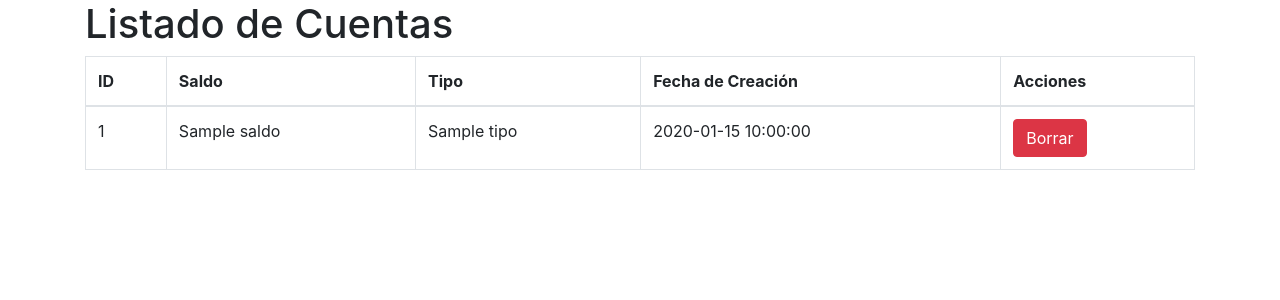
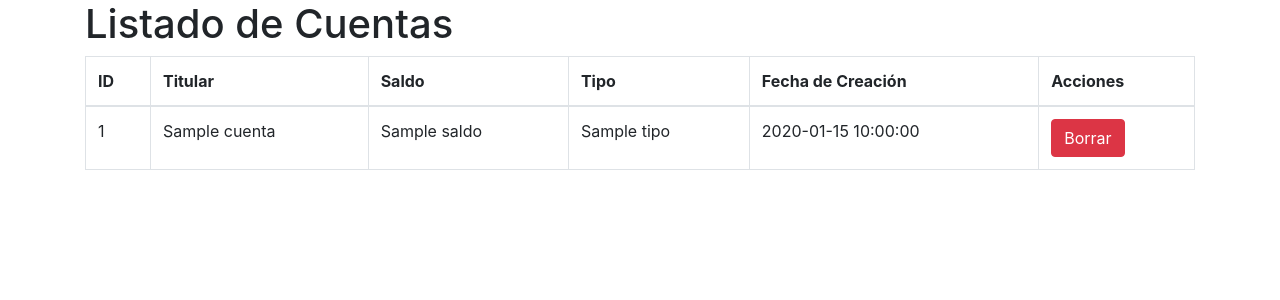
Before and after one commit to Mireyamc/examen324, a CodeIgniter app: the page made by pregunta6/application/views/viewlectura.php in a window 1280 px wide. Shown: the top 300 px of the page. Run offline with CodeIgniter, Linux system fonts and the light colour scheme; the template is opened without the code that fills it: most values are stand-ins (such as "Sample title", 1, 10 or a date in 2020).

Commit message:
Update viewlectura.php

```diff
--- a/pregunta6/application/views/viewlectura.php
+++ b/pregunta6/application/views/viewlectura.php
@@ -14,6 +14,7 @@ defined('BASEPATH') OR exit('No direct script access allowed');
             <thead>
                 <tr>
                     <th>ID</th>
+                    <th>Titular</th>
                     <th>Saldo</th>
                     <th>Tipo</th>
                     <th>Fecha de Creación</th>
@@ -24,6 +25,7 @@ defined('BASEPATH') OR exit('No direct script access allowed');
                 <?php foreach ($cuentas as $cuenta): ?>
                     <tr>
                         <td><?php echo $cuenta->id; ?></td>
+                        <td><?php echo $cuenta->nombre_p; ?></td>
                         <td><?php echo $cuenta->saldo; ?></td>
                         <td><?php echo $cuenta->tipo; ?></td>
                         <td><?php echo $cuenta->fecha_cre; ?></td>
```
